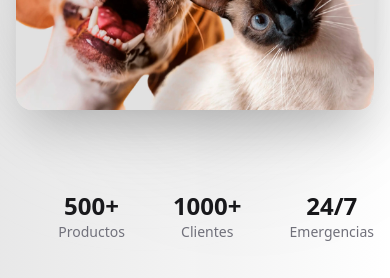
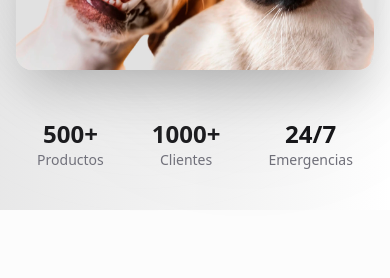
Before and after one commit to JhonK-Dev/ecomerce-vet, a Next.js app: page / in a window 390 px wide. Shown: the part 811-1089 px from the top of the page. Built offline with nearby package versions, Linux system fonts and the light colour scheme.

Commit message:
feat: Stats centrados y hero responsive

```diff
--- a/src/app/page.tsx
+++ b/src/app/page.tsx
@@ -52,7 +52,7 @@ export default function HomePage() {
   return (
     <div className="min-h-screen">
       {/* Hero Section */}
-      <section className="relative bg-gradient-to-r from-primary/10 via-primary/5 to-background py-20">
+      <section className="relative bg-gradient-to-r from-primary/10 via-primary/5 to-background py-10 sm:py-12 lg:py-16">
         <div className="container mx-auto px-4">
           <div className="grid lg:grid-cols-2 gap-12 items-center">
             <div className="space-y-6">
@@ -83,14 +83,14 @@ export default function HomePage() {
               </div>
             </div>
 
-            <div className="relative">
+            <div className="relative flex justify-center lg:justify-start">
               <div className="relative z-10">
                 <Image
                   src="/pets-hero.webp"
                   alt="Veterinario cuidando mascota"
                   width={600}
                   height={400}
-                  className="rounded-2xl shadow-2xl"
+                  className="rounded-2xl shadow-2xl w-full max-w-sm sm:max-w lg:max-w-[600px] h-auto"
                   priority
                 />
               </div>
@@ -98,20 +98,21 @@ export default function HomePage() {
               <div className="absolute -top-4 -right-4 w-72 h-72 bg-primary/10 rounded-full blur-3xl"></div>
               <div className="absolute -bottom-4 -left-4 w-72 h-72 bg-secondary/20 rounded-full blur-3xl"></div>
             </div>
+          </div>
+
           {/* Stats */}
-      <div className="flex justify-end gap-12 pt-8">
-        <div className="text-center">
+          <div className="pt-12 flex flex-nowrap justify-center gap-12 sm:gap-28 lg:gap-40">
+            <div className="text-center shrink-0">
               <div className="text-2xl font-bold text-primary">500+</div>
               <div className="text-sm text-muted-foreground">Productos</div>
             </div>
-        <div className="text-center">
+            <div className="text-center shrink-0">
               <div className="text-2xl font-bold text-primary">1000+</div>
               <div className="text-sm text-muted-foreground">Clientes</div>
             </div>
-        <div className="text-center">
+            <div className="text-center shrink-0">
               <div className="text-2xl font-bold text-primary">24/7</div>
               <div className="text-sm text-muted-foreground">Emergencias</div>
-        </div>
             </div>
           </div>
         </div>
```
Lines whose indentation alone changed are shown as unchanged.
